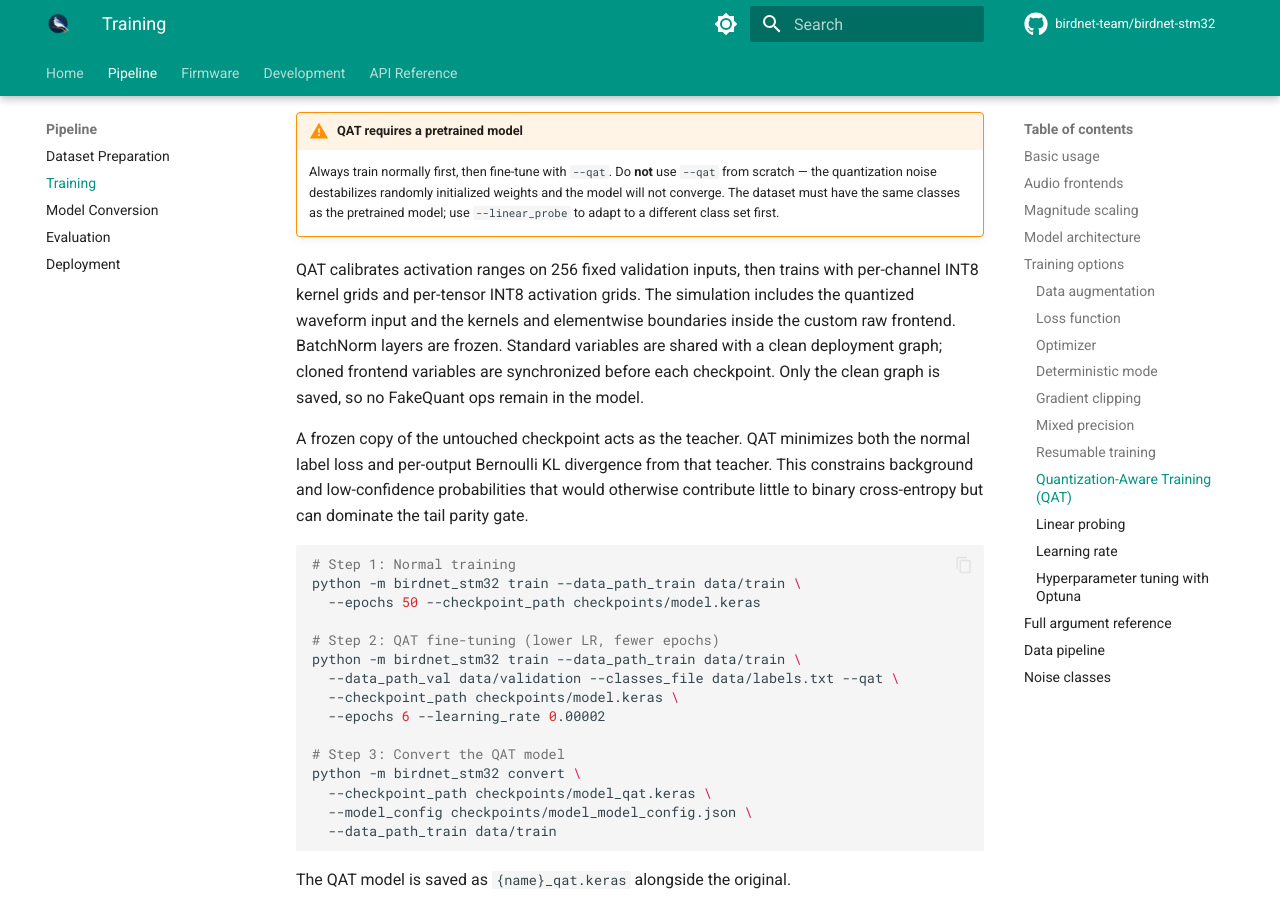
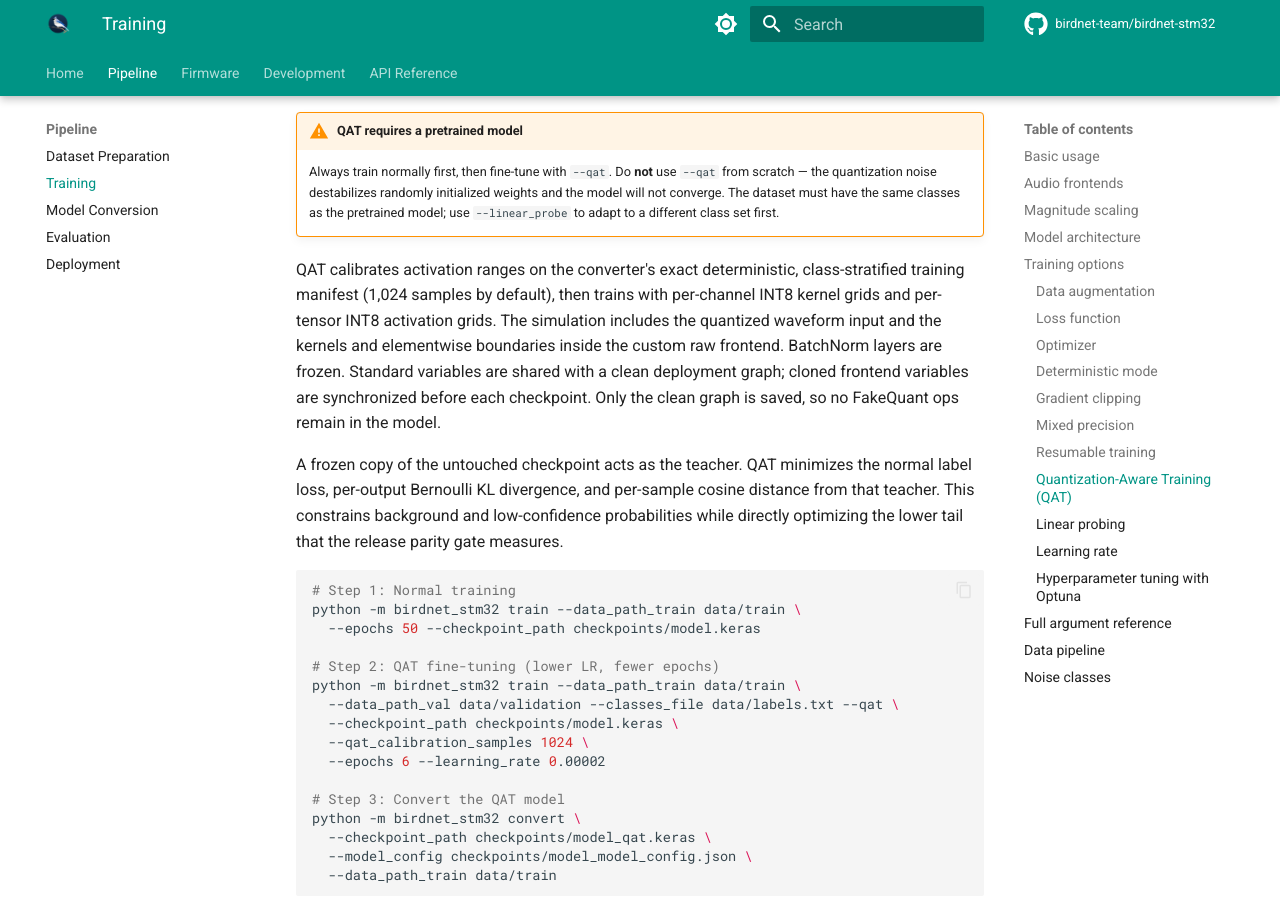
Before and after one commit to birdnet-team/birdnet-stm32, an MkDocs documentation site: the page built from docs/training.md, in a window 1280 px wide and 900 px high, scrolled down 3969 px. Built offline with MkDocs 1.6.1 and Material for MkDocs 9.7.7, drawn with Linux system fonts in a browser that asks for light colours; comment, search, counter and statistics services are not loaded.

Commit message:
Document calibration-aligned QAT

````diff
--- a/docs/training.md
+++ b/docs/training.md
@@ -154,8 +154,9 @@ quantized TFLite model by teaching the weights to survive quantization.
     have the same classes as the pretrained model; use `--linear_probe` to
     adapt to a different class set first.
 
-QAT calibrates activation ranges on 256 fixed validation inputs, then trains
-with per-channel INT8 kernel grids and per-tensor INT8 activation grids. The
+QAT calibrates activation ranges on the converter's exact deterministic,
+class-stratified training manifest (1,024 samples by default), then trains with
+per-channel INT8 kernel grids and per-tensor INT8 activation grids. The
 simulation includes the quantized waveform input and the kernels and
 elementwise boundaries inside the custom raw frontend. BatchNorm layers are
 frozen. Standard variables are shared with a clean deployment graph; cloned
@@ -163,10 +164,10 @@ frontend variables are synchronized before each checkpoint. Only the clean
 graph is saved, so no FakeQuant ops remain in the model.
 
 A frozen copy of the untouched checkpoint acts as the teacher. QAT minimizes
-both the normal label loss and per-output Bernoulli KL divergence from that
-teacher. This constrains background and low-confidence probabilities that
-would otherwise contribute little to binary cross-entropy but can dominate the
-tail parity gate.
+the normal label loss, per-output Bernoulli KL divergence, and per-sample
+cosine distance from that teacher. This constrains background and
+low-confidence probabilities while directly optimizing the lower tail that
+the release parity gate measures.
 
 ```bash
 # Step 1: Normal training
@@ -177,6 +178,7 @@ python -m birdnet_stm32 train --data_path_train data/train \
 python -m birdnet_stm32 train --data_path_train data/train \
   --data_path_val data/validation --classes_file data/labels.txt --qat \
   --checkpoint_path checkpoints/model.keras \
+  --qat_calibration_samples 1024 \
   --epochs 6 --learning_rate 0.00002
 
 # Step 3: Convert the QAT model
````
Also changed, not shown: CHANGELOG.md (+5 -3 lines), README.md (+1 -1 lines), docs/dev/implementation.md (+7 -4 lines), docs/dev/model.md (+3 -2 lines), docs/dev/quantization.md (+6 -3 lines), docs/index.md (+4 -2 lines).
